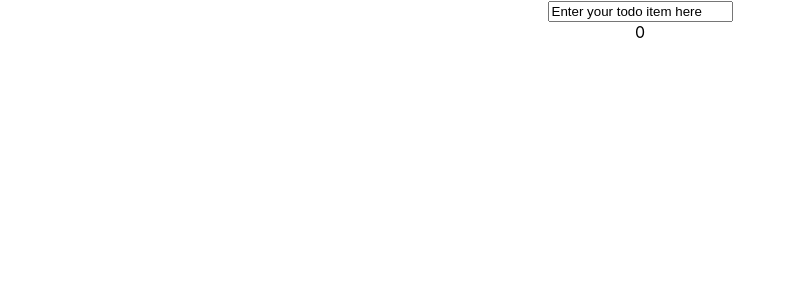
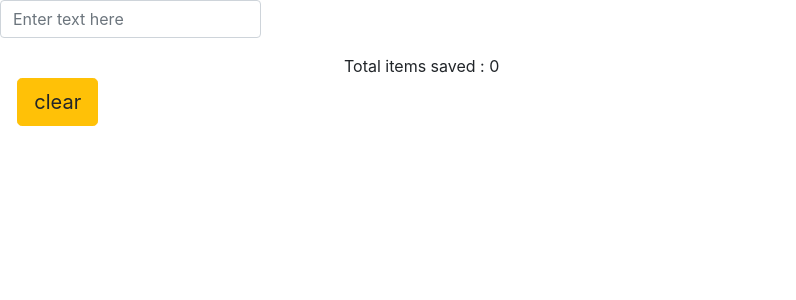
Before and after one commit to sachinhooda/todo-lister, a React (Create React App) app: page / in a window 1280 px wide. Shown: the top 300 px of the page, without its empty margins (0-796 px from the left). Built offline with nearby package versions, Linux system fonts and the light colour scheme.

Commit message:
Tidy up and feature to add multiple todo items

```diff
--- a/package.json
+++ b/package.json
@@ -3,6 +3,7 @@
   "version": "0.1.0",
   "private": true,
   "dependencies": {
+    "bootstrap": "^4.1.3",
     "react": "^16.5.2",
     "react-dom": "^16.5.2",
     "react-scripts": "2.0.4"
--- /dev/null
+++ b/src/Components/FunctionalPalette.js
@@ -0,0 +1,18 @@
+import React, { Component } from 'react';
+import PaletteButton from "./PaletteButton";
+
+
+class FunctionalPalette extends Component {
+
+    render() {
+        return (
+            <div className="row">
+                <div className="col col-sm-2">
+                       <PaletteButton buttonTypeClass="btn-warning btn-lg" text="clear" clearButtonEvent={this.props.clearButtonEvent}/>
+                </div>
+            </div>
+        )
+    }
+}
+
+export default FunctionalPalette;
--- /dev/null
+++ b/src/Components/PaletteButton.js
@@ -0,0 +1,14 @@
+import React, { Component } from 'react';
+
+
+class PaletteButton extends Component {
+
+    render() {
+        return (
+
+        <button type="button" className={ 'btn ' + this.props.buttonTypeClass} onClick={this.props.clearButtonEvent}>{this.props.text}</button>
+        )
+    }
+}
+
+export default PaletteButton;
--- /dev/null
+++ b/src/Components/SavedTodoItem.js
@@ -0,0 +1,19 @@
+import React, { Component } from 'react';
+
+
+class SavedTodoItem extends Component {
+
+    render() {
+        return (
+            <div className="row">
+            <div className="col col-sm-4">
+            <div className="form-group">
+            <input type="text" className="form-control" name="savedTodoItemText" value={this.props.text} readOnly={true}  />
+            </div>
+            </div>
+            </div>
+        )
+    }
+}
+
+export default SavedTodoItem;
--- a/src/Components/TodoItem.js
+++ b/src/Components/TodoItem.js
@@ -3,7 +3,8 @@ import React, { Component } from 'react';
 
 class TodoItem extends Component {
     state = {
-        title:"Enter your todo item here"
+        title:"",
+        placeholder:"Enter text here"
     };
     handleChange = (event) => {
       this.setState({
@@ -14,7 +15,13 @@ class TodoItem extends Component {
 
     render() {
         return (
-            <input type="text" name="todoItemText" value={this.state.title} onChange={this.handleChange} onKeyUp={this.props.keyUp} />
+            <div className="row">
+                <div className="col col-sm-4">
+            <div className="form-group">
+            <input type="text" name="todoItemText" className="form-control" value={this.state.title} onChange={this.handleChange} onKeyUp={this.props.keyUp} placeholder={this.state.placeholder} />
+            </div>
+                </div>
+            </div>
         )
     }
 }
--- a/src/Components/TodoList.js
+++ b/src/Components/TodoList.js
@@ -1,27 +1,48 @@
 import React, { Component } from 'react';
 import TodoItem from "./TodoItem";
+import SavedTodoItem from "./SavedTodoItem";
+import FunctionalPalette from "./FunctionalPalette";
 
 
 class TodoList extends Component {
     state = {
-        count:0
+        todoItems : [],
+        count: 0
     };
 
     handleKeyUp = (event) => {
         if(event.keyCode == 13)
             this.setState({
-                count: this.state.count + 1
+                count: this.state.count + 1,
+                todoItems : [...this.state.todoItems, event.target.value]
+            });
+
+    };
+    handleClearEvent = (event) => {
+
+            this.setState({
+                count: 0,
+                todoItems : []
             });
 
     };
     render() {
+
+        const savedTodoItems = [];
+
+        this.state.todoItems.forEach((todoItem) => {
+            savedTodoItems.push(<SavedTodoItem text={todoItem} />);
+        });
+
         return (
-            <>
+            <div className="row">
+                <div className="col col-sm-8">
             <TodoItem keyUp={this.handleKeyUp}/>
-                <div>
-                    {this.state.count}
+            {savedTodoItems}
+            Total items saved : {this.state.count}
+            <FunctionalPalette clearButtonEvent={this.handleClearEvent}/>
                 </div>
-</>
+                </div>
         )
     }
 }
--- a/src/index.js
+++ b/src/index.js
@@ -1,6 +1,7 @@
 import React from 'react';
 import ReactDOM from 'react-dom';
 import './index.css';
+import '../node_modules/bootstrap/dist/css/bootstrap.min.css';
 import App from './App';
 import * as serviceWorker from './serviceWorker';
 
```
Also changed, not shown: 2 other files (tests, documents, lock files or other folders).
